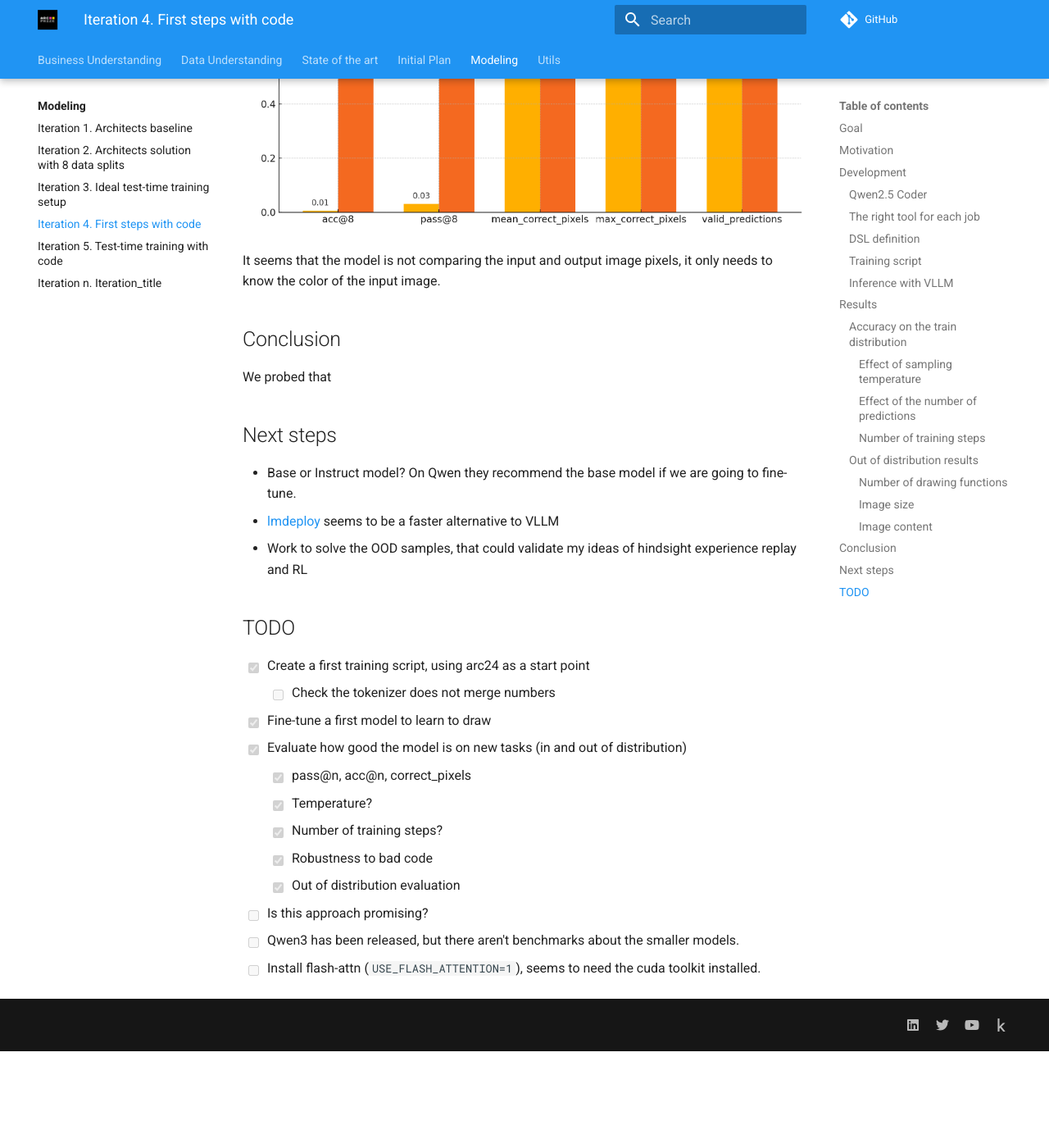
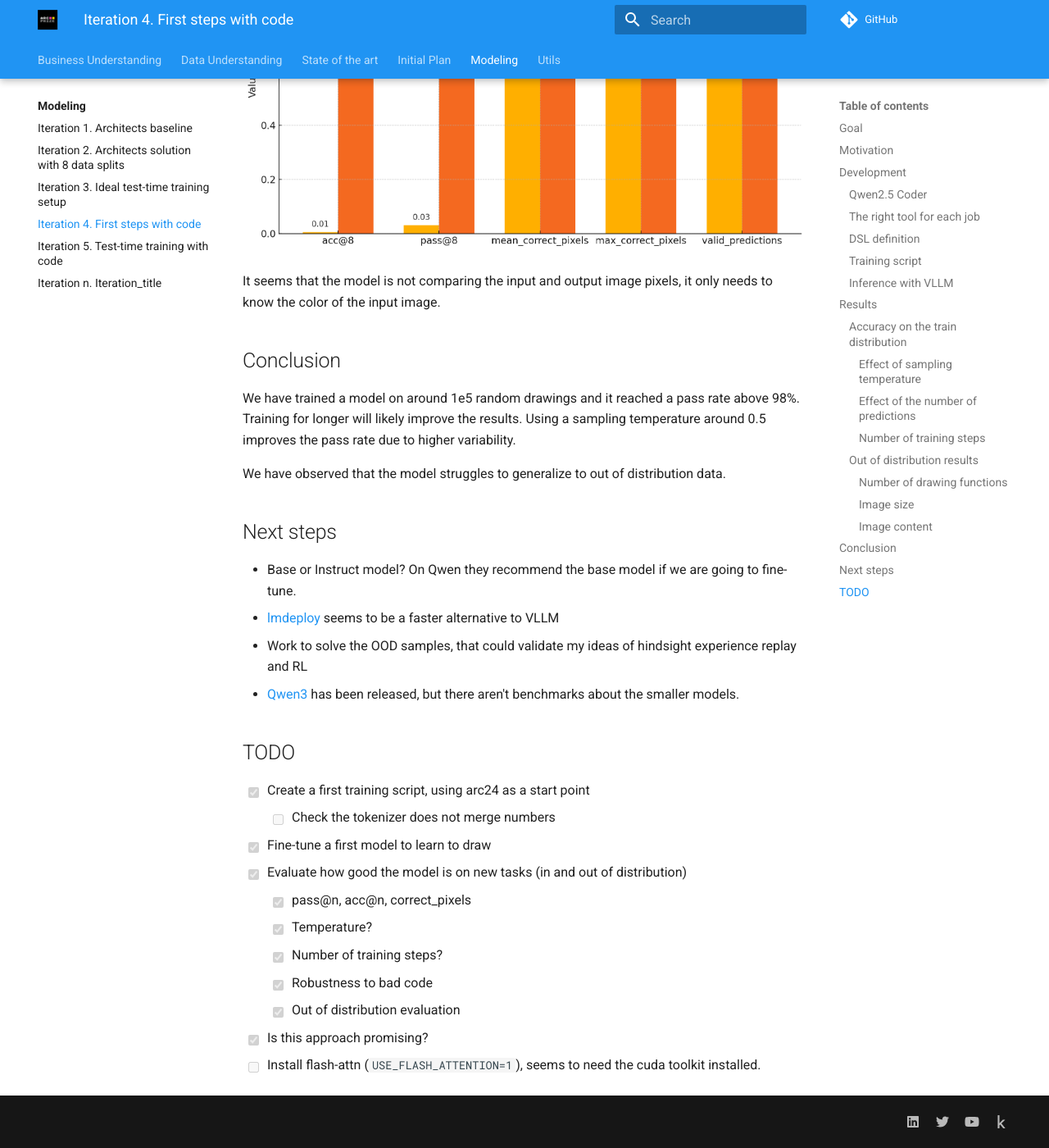
Before and after one commit to ironbar/arc25, an MkDocs documentation site: the page built from docs/modeling/Iteration_04_first_steps_with_code.md, in a window 1280 px wide and 1400 px high, scrolled down 6657 px. Shown: the whole window at 82% size. Built offline with MkDocs 1.6.1 and Material for MkDocs 9.7.7, drawn with Linux system fonts in a browser that asks for light colours; comment, search, counter and statistics services are not loaded; before the commit the page ends 7939 px from its top, so only the background shows below that; some of the changed text lies outside the part shown.

Commit message:
updated documentation

```diff
--- a/docs/modeling/Iteration_04_first_steps_with_code.md
+++ b/docs/modeling/Iteration_04_first_steps_with_code.md
@@ -102,7 +102,7 @@
 
 ![alt text](res/1746187051862_image.png)
 
-This plot shows that when sampling multiple responses is better to use a temperature around 0.5.
+This plot shows that when sampling multiple responses is better to use a temperature around 0.5 because it improves the pass rate.
 The model is able to solve around 97% of the tasks when doing 8 predictions per task.
 
 The evaluation is very fast, doing around 44 predictions per second.
@@ -153,13 +153,16 @@
 
 ## Conclusion
 
-We probed that
+We have trained a model on around 1e5 random drawings and it reached a pass rate above 98%. Training for longer will likely improve the results. Using a sampling temperature around 0.5 improves the pass rate due to higher variability.
+
+We have observed that the model struggles to generalize to out of distribution data.
 
 ## Next steps
 
 - Base or Instruct model? On Qwen they recommend the base model if we are going to fine-tune.
 - [lmdeploy](https://github.com/InternLM/lmdeploy) seems to be a faster alternative to VLLM
 - Work to solve the OOD samples, that could validate my ideas of hindsight experience replay and RL
+- [Qwen3](https://qwenlm.github.io/blog/qwen3/) has been released, but there aren't benchmarks about the smaller models.
 
 ## TODO
 
```
Also changed, not shown: other parts of docs/modeling/Iteration_04_first_steps_with_code.md (+1 -2 lines), 1 other file.
